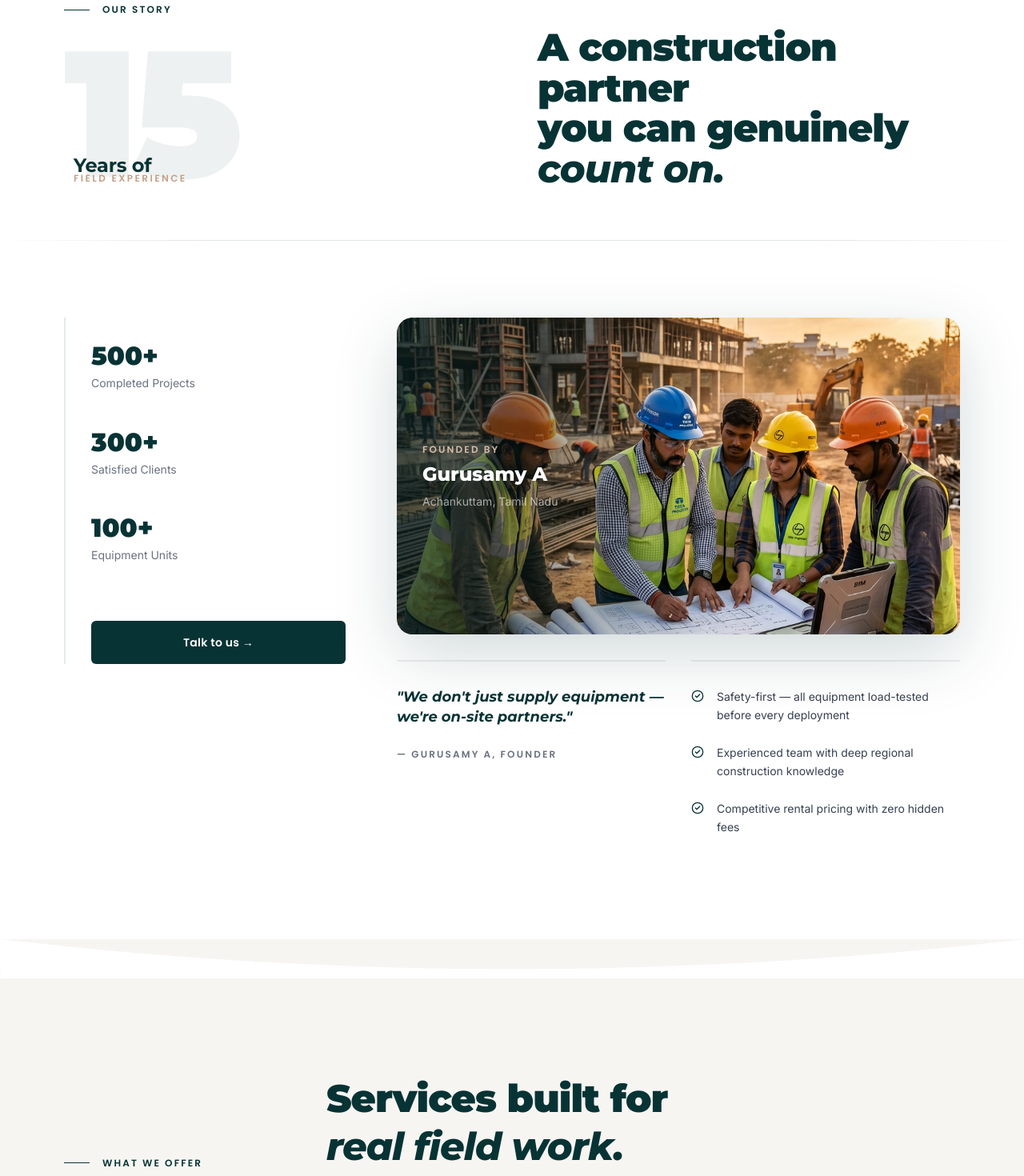
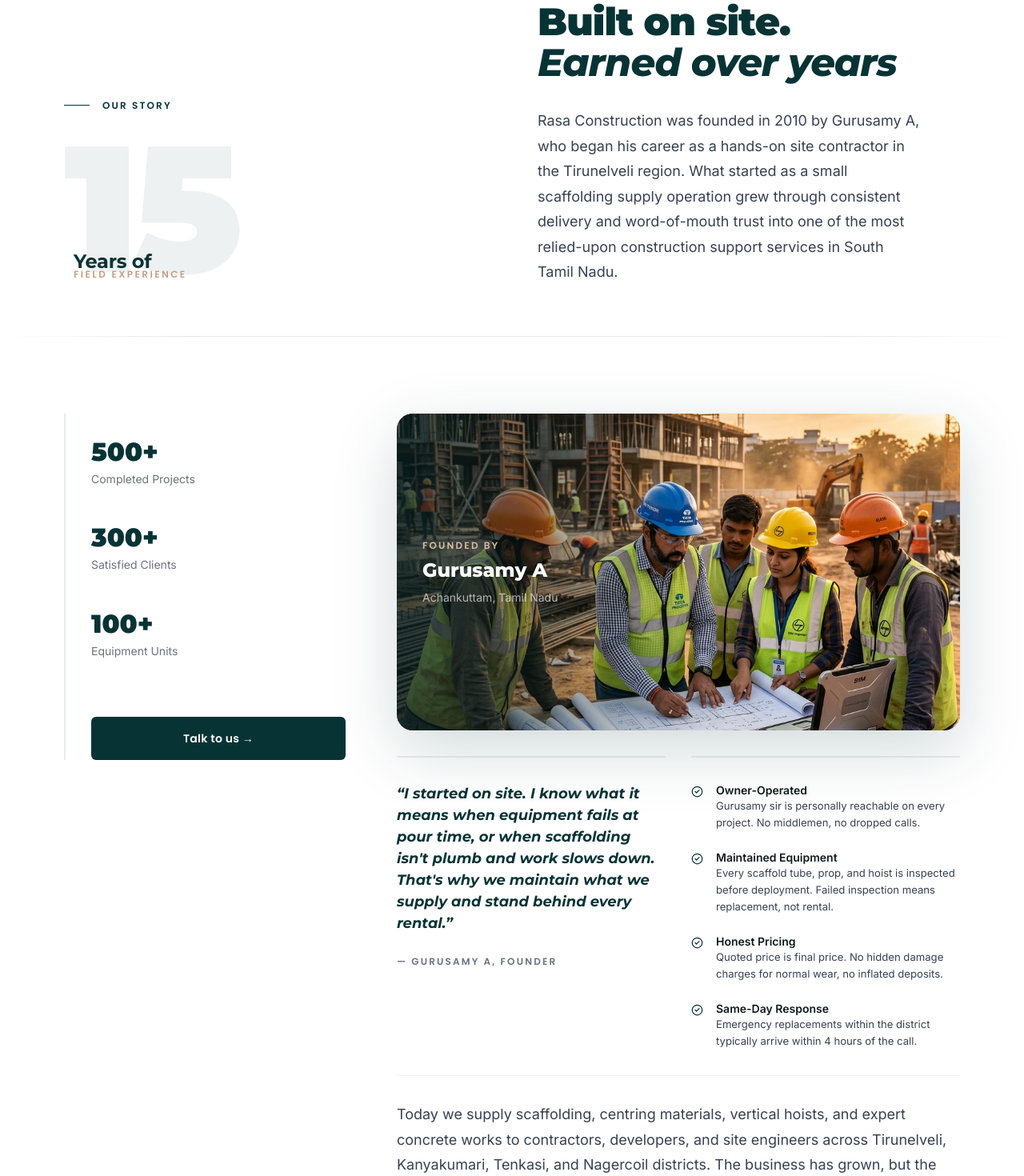
Before and after one commit to PriscillajospinG/Rasa-construction-portfolio, a Next.js app: page / in a window 1280 px wide. Shown: the part 1160-2630 px from the top of the page at 80% size. Built offline with nearby package versions, Linux system fonts and the light colour scheme.

Commit message:
refactor: enhance testimonials display with metadata and update layout components for better content presentation

```diff
--- a/src/components/sections/About.tsx
+++ b/src/components/sections/About.tsx
@@ -20,39 +20,37 @@ function Counter({ target, suffix = "" }: { target: number; suffix?: string }) {
   return <span ref={ref}>0{suffix}</span>;
 }
 
-const highlights = [
-  "Safety-first — all equipment load-tested before every deployment",
-  "Experienced team with deep regional construction knowledge",
-  "Competitive rental pricing with zero hidden fees",
-];
-
 export default function About() {
   const ref    = useRef(null);
   const inView = useInView(ref, { once: true, margin: "-80px" });
 
   return (
     <section id="about" className="relative overflow-hidden" style={{ background: "white" }} ref={ref}>
-      {/* Curve from hero — fill matches THIS section bg (white) */}
+      {/* Curve from hero — fill matches THIS section bg */}
       <div className="curve">
         <svg viewBox="0 0 1440 72" xmlns="http://www.w3.org/2000/svg">
           <path d="M0,72 C360,0 1080,0 1440,72 L1440,0 L0,0 Z" fill="white" />
         </svg>
       </div>
 
-      {/* ── Zone 1: Editorial header — full width, architectural ── */}
+      {/* ── Zone 1: Editorial header ── */}
       <Container>
         <div style={{ paddingTop: "var(--s12)", paddingBottom: "var(--s8)" }}>
-          <div style={{ display: "grid", gridTemplateColumns: "1fr 1fr", alignItems: "end", gap: "var(--s8)" }}
-            className="grid-cols-1 lg:grid-cols-2">
-            {/* Left: decorative number as visual anchor */}
-            <motion.div initial={{ opacity: 0, x: -30 }} animate={inView ? { opacity: 1, x: 0 } : {}} transition={{ duration: 0.9, ease: [0.16, 1, 0.3, 1] }}>
+          <div
+            style={{ display: "grid", gridTemplateColumns: "1fr 1fr", alignItems: "end", gap: "var(--s8)" }}
+            className="grid-cols-1 lg:grid-cols-2"
+          >
+            {/* Left: oversized number anchor */}
+            <motion.div
+              initial={{ opacity: 0, x: -30 }}
+              animate={inView ? { opacity: 1, x: 0 } : {}}
+              transition={{ duration: 0.9, ease: [0.16, 1, 0.3, 1] }}
+            >
               <div className="eyebrow t-label" style={{ color: "var(--clr-primary)", marginBottom: "var(--s3)" }}>Our Story</div>
-              {/* Oversized editorial number */}
               <div style={{ position: "relative", lineHeight: 0.85 }}>
                 <span className="font-m" style={{ fontSize: "clamp(7rem, 18vw, 14rem)", fontWeight: 900, color: "rgba(8,51,53,0.07)", letterSpacing: "-0.04em", userSelect: "none", display: "block" }}>
                   15
                 </span>
-                {/* Overlapping label */}
                 <div className="absolute" style={{ bottom: "0.5rem", left: "0.75rem" }}>
                   <div className="font-m" style={{ fontSize: "var(--t-h2)", fontWeight: 700, color: "var(--clr-primary)", letterSpacing: "-0.01em" }}>
                     Years of
@@ -64,26 +62,35 @@ export default function About() {
               </div>
             </motion.div>
 
-            {/* Right: headline */}
-            <motion.div initial={{ opacity: 0, y: 30 }} animate={inView ? { opacity: 1, y: 0 } : {}} transition={{ duration: 0.8, delay: 0.15, ease: [0.16, 1, 0.3, 1] }}>
-              <h2 className="t-h1" style={{ color: "var(--clr-primary)", lineHeight: 1.05 }}>
-                A construction partner<br />you can genuinely<br /><em className="t-italic-dark">count on.</em>
+            {/* Right: headline + story opening */}
+            <motion.div
+              initial={{ opacity: 0, y: 30 }}
+              animate={inView ? { opacity: 1, y: 0 } : {}}
+              transition={{ duration: 0.8, delay: 0.15, ease: [0.16, 1, 0.3, 1] }}
+            >
+              <h2 className="t-h1" style={{ color: "var(--clr-primary)", lineHeight: 1.05, marginBottom: "var(--s4)" }}>
+                {company.story.headline.split(".")[0]}.<br />
+                <em className="t-italic-dark">{company.story.headline.split(".")[1]?.trim()}</em>
               </h2>
+              <p className="t-body" style={{ color: "var(--clr-text-md)", lineHeight: 1.75, maxWidth: "480px" }}>
+                {company.story.paragraphs[0]}
+              </p>
             </motion.div>
           </div>
         </div>
       </Container>
 
-      {/* ── Dividing rule — architectural accent ── */}
+      {/* Architectural divider */}
       <div style={{ height: "1px", background: "linear-gradient(90deg, transparent, rgba(8,51,53,0.12) 20%, rgba(8,51,53,0.12) 80%, transparent)" }} />
 
       {/* ── Zone 2: Content — 4/8 offset composition ── */}
       <Container>
         <div style={{ paddingTop: "var(--s12)", paddingBottom: "var(--s16)" }}>
-          <div style={{ display: "grid", gridTemplateColumns: "4fr 8fr", gap: "var(--s8)", alignItems: "start" }}
-            className="grid-cols-1 lg:grid-cols-[4fr_8fr]">
-
-            {/* Left: vertical stat strip */}
+          <div
+            style={{ display: "grid", gridTemplateColumns: "4fr 8fr", gap: "var(--s8)", alignItems: "start" }}
+            className="grid-cols-1 lg:grid-cols-[4fr_8fr]"
+          >
+            {/* Left: stat strip + CTA */}
             <Reveal direction="left">
               <div style={{ display: "flex", flexDirection: "column", gap: "var(--s6)", paddingTop: "var(--s4)", borderLeft: "2px solid rgba(8,51,53,0.10)", paddingLeft: "var(--s4)" }}>
                 {[
@@ -105,47 +112,62 @@ export default function About() {
               </div>
             </Reveal>
 
-            {/* Right: image + body composition */}
+            {/* Right: image + body + differentiators */}
             <Reveal direction="right">
               <div style={{ display: "grid", gridTemplateColumns: "1fr 1fr", gap: "var(--s4)", alignItems: "start" }}>
-                {/* Image block */}
-                <div style={{ position: "relative", gridColumn: "1 / -1" }}>
-                  {/* Main image — wide crop, architectural */}
+
+                {/* Main image — full width */}
+                <div style={{ gridColumn: "1 / -1", position: "relative" }}>
                   <div style={{ position: "relative", aspectRatio: "16/9", borderRadius: "var(--r-lg)", overflow: "hidden", boxShadow: "var(--sh-xl)" }}>
-                    <Image src="/team/about-team.png" alt="Rasa Construction team reviewing site plans"
-                      fill sizes="(max-width: 1024px) 100vw, 60vw" className="object-cover" />
-                    <div className="absolute inset-0" style={{ background: "linear-gradient(to right, rgba(5,31,33,0.70) 0%, transparent 55%)" }} />
-                    {/* Overlapping caption — left-anchored, editorial */}
+                    <Image
+                      src="/team/about-team.png"
+                      alt="Rasa Construction team reviewing site plans"
+                      fill sizes="(max-width: 1024px) 100vw, 60vw"
+                      className="object-cover"
+                      loading="eager"
+                    />
+                    <div className="absolute inset-0" style={{ background: "linear-gradient(to right, rgba(5,31,33,0.75) 0%, transparent 55%)" }} />
+                    {/* Overlapping caption */}
                     <div className="absolute" style={{ top: "50%", left: "var(--s4)", transform: "translateY(-50%)", maxWidth: "260px" }}>
                       <div className="t-label" style={{ color: "var(--clr-accent)", marginBottom: "var(--s1)" }}>Founded by</div>
                       <div className="font-m text-white" style={{ fontSize: "var(--t-h2)", fontWeight: 800, lineHeight: 1.2 }}>
                         {company.owner}
                       </div>
-                      <div className="t-sm" style={{ color: "rgba(255,255,255,0.60)", marginTop: "var(--s1)" }}>
+                      <div className="t-sm" style={{ color: "rgba(255,255,255,0.65)", marginTop: "var(--s1)" }}>
                         {company.location.label}
                       </div>
                     </div>
                   </div>
                 </div>
 
-                {/* Pull quote — left col */}
+                {/* Founder quote */}
                 <div style={{ paddingTop: "var(--s4)", borderTop: "2px solid rgba(8,51,53,0.08)" }}>
-                  <p className="font-m" style={{ fontSize: "var(--t-body)", fontStyle: "italic", fontWeight: 700, color: "var(--clr-primary)", lineHeight: 1.4, marginBottom: "var(--s3)" }}>
-                    "We don't just supply equipment — we're on-site partners."
+                  <p className="font-m" style={{ fontSize: "var(--t-body)", fontStyle: "italic", fontWeight: 700, color: "var(--clr-primary)", lineHeight: 1.5, marginBottom: "var(--s3)" }}>
+                    &ldquo;{company.story.ownerQuote}&rdquo;
                   </p>
-                  <div className="t-label" style={{ color: "var(--clr-text-lt)" }}>— Gurusamy A, Founder</div>
+                  <div className="t-label" style={{ color: "var(--clr-text-lt)" }}>— {company.owner}, Founder</div>
                 </div>
 
-                {/* Highlights — right col */}
+                {/* Differentiators — right col */}
                 <div style={{ paddingTop: "var(--s4)", borderTop: "2px solid rgba(8,51,53,0.08)" }}>
                   <ul style={{ display: "flex", flexDirection: "column", gap: "var(--s3)" }}>
-                    {highlights.map((pt) => (
-                      <li key={pt} style={{ display: "flex", alignItems: "flex-start", gap: "var(--s2)" }}>
-                        <CheckCircle2 size={16} style={{ color: "var(--clr-primary)", flexShrink: 0, marginTop: "3px" }} />
-                        <span className="t-sm" style={{ color: "var(--clr-text-md)", lineHeight: 1.65 }}>{pt}</span>
+                    {company.differentiators.slice(0, 4).map(({ title, description }) => (
+                      <li key={title} style={{ display: "flex", alignItems: "flex-start", gap: "var(--s2)" }}>
+                        <CheckCircle2 size={15} style={{ color: "var(--clr-primary)", flexShrink: 0, marginTop: "3px" }} />
+                        <div>
+                          <div className="t-sm" style={{ color: "var(--clr-text)", fontWeight: 600, lineHeight: 1.3 }}>{title}</div>
+                          <div className="t-sm" style={{ color: "var(--clr-text-md)", lineHeight: 1.6, fontSize: "0.82rem" }}>{description}</div>
+                        </div>
                       </li>
                     ))}
                   </ul>
+                </div>
+
+                {/* Second paragraph — full width */}
+                <div style={{ gridColumn: "1 / -1", paddingTop: "var(--s4)", borderTop: "1px solid rgba(8,51,53,0.06)" }}>
+                  <p className="t-body" style={{ color: "var(--clr-text-md)", lineHeight: 1.75 }}>
+                    {company.story.paragraphs[1]}
+                  </p>
                 </div>
               </div>
             </Reveal>
```
Also changed, not shown: src/components/sections/Projects.tsx (+19 -4 lines), src/components/sections/Services.tsx (+13 -2 lines), src/components/sections/Testimonials.tsx (+23 -11 lines).
